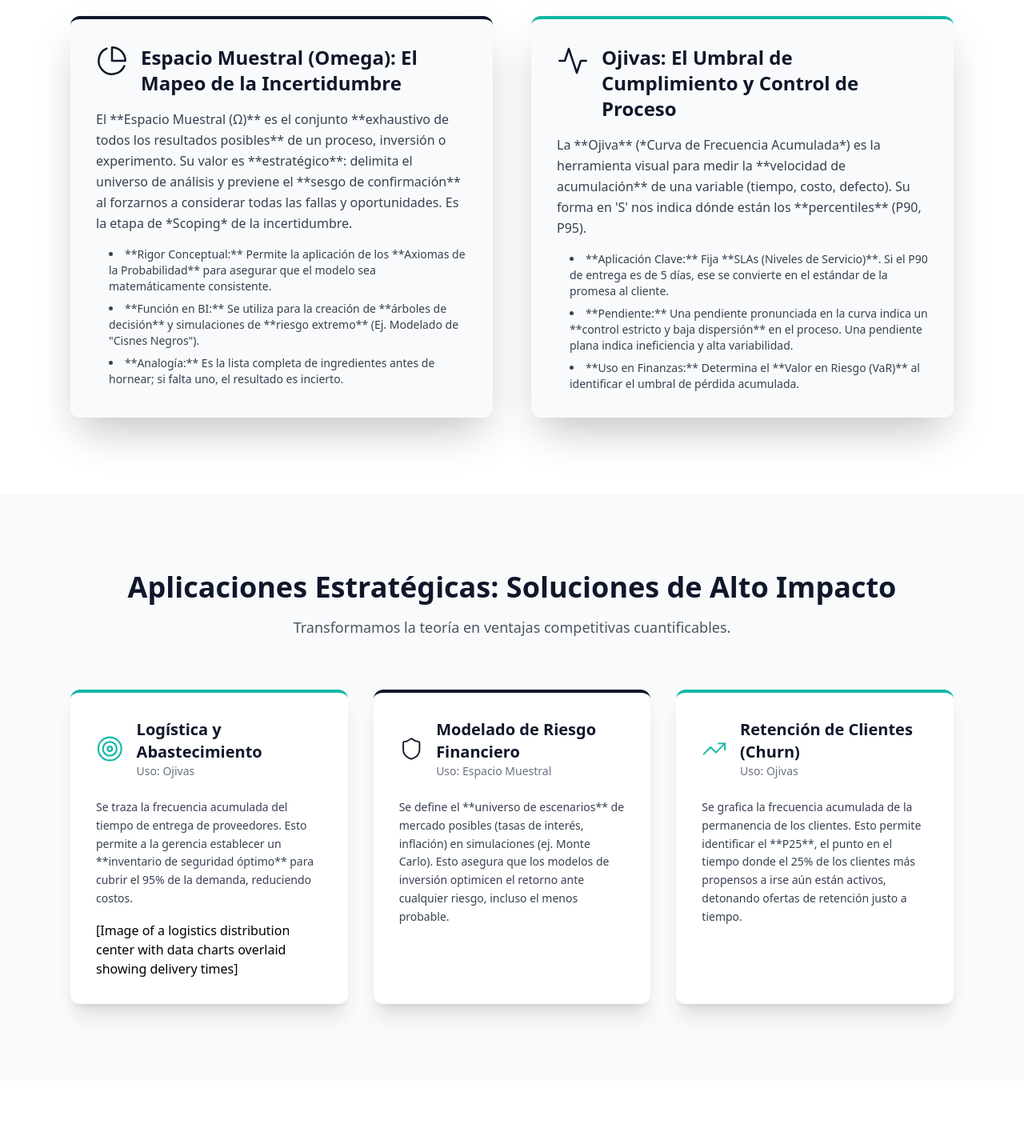
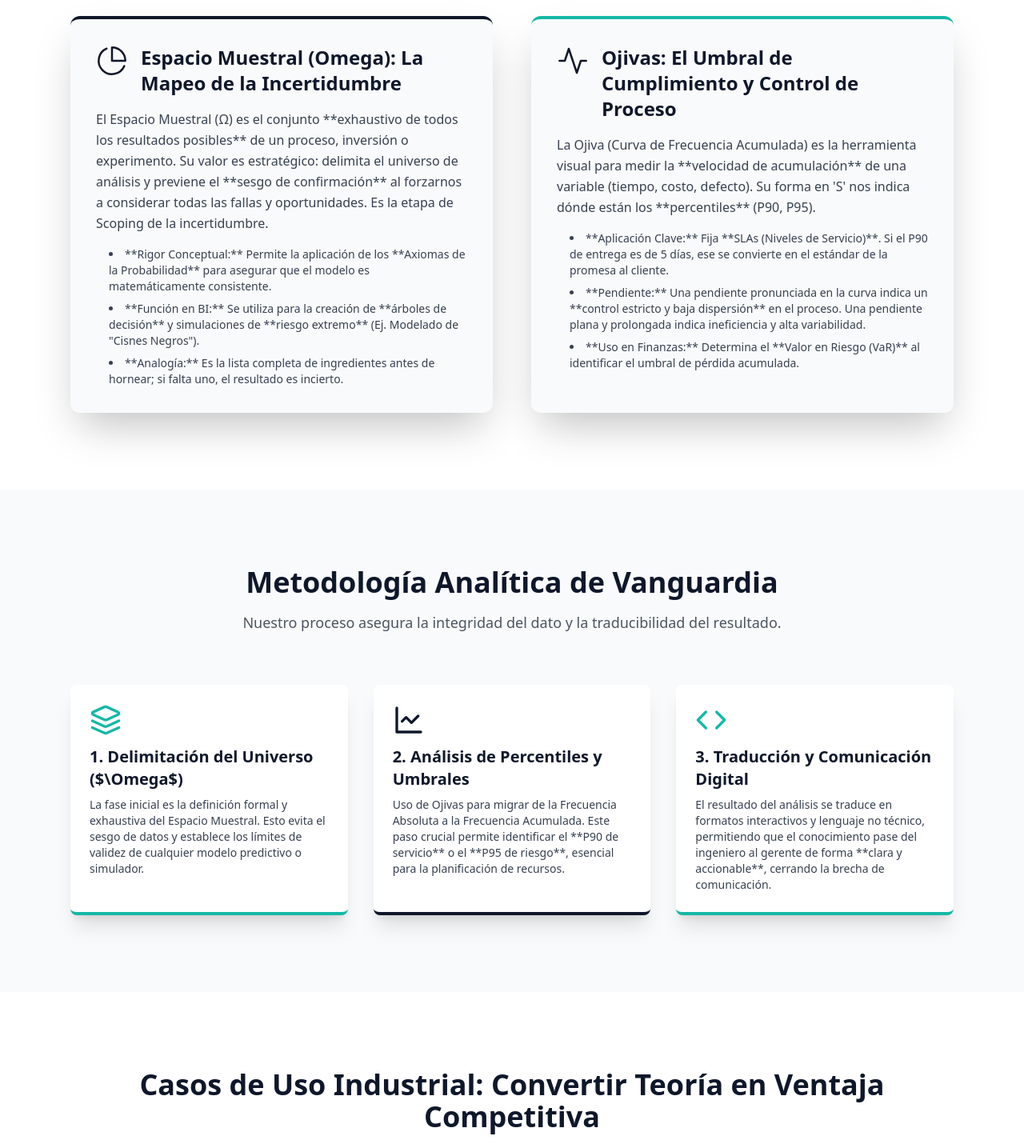
Before and after one commit to Caleb-Aranda-Vela/proyecto-final-ojivas, a React (Vite) app: page / in a window 1280 px wide. Shown: the part 1000-2435 px from the top of the page at 80% size. Built offline with nearby package versions, Linux system fonts and the light colour scheme.

Commit message:
Update LandingPage.jsx with content and structure changes

```diff
--- a/src/LandingPage.jsx
+++ b/src/LandingPage.jsx
@@ -1,7 +1,7 @@
 import React, { useState } from 'react';
 import {
   BarChart3, TrendingUp, Target, Database, PieChart, Activity,
-  Mail, Phone, Linkedin, BookOpenText, CheckCircle, Zap, Shield, Globe
+  Mail, Phone, Linkedin, BookOpenText, CheckCircle, Zap, Shield, Globe, Layers, LineChart, Code
 } from 'lucide-react';
 
 export default function LandingPage() {
@@ -66,14 +66,14 @@ export default function LandingPage() {
             <div className="bg-gray-50 rounded-xl p-8 shadow-2xl border-t-4 border-slate-900 transition-shadow duration-300 hover:shadow-teal-500/50">
               <div className="flex items-start mb-4">
                 <PieChart className="w-10 h-10 text-slate-900 mr-4 flex-shrink-0" strokeWidth={1.5} />
-                <h3 className="text-2xl font-bold text-slate-900">Espacio Muestral (Omega): El Mapeo de la Incertidumbre</h3>
+                <h3 className="text-2xl font-bold text-slate-900">Espacio Muestral (Omega): La Mapeo de la Incertidumbre</h3>
               </div>
               <p className="text-gray-700 leading-relaxed mb-4">
-                El **Espacio Muestral (Ω)** es el conjunto **exhaustivo de todos los resultados posibles** de un proceso, inversión o experimento. Su valor es **estratégico**: delimita el universo de análisis y previene el **sesgo de confirmación** al forzarnos a considerar todas las fallas y oportunidades. Es la etapa de *Scoping* de la incertidumbre.
+                El Espacio Muestral (Ω) es el conjunto **exhaustivo de todos los resultados posibles** de un proceso, inversión o experimento. Su valor es estratégico: delimita el universo de análisis y previene el **sesgo de confirmación** al forzarnos a considerar todas las fallas y oportunidades. Es la etapa de Scoping de la incertidumbre.
               </p>
 
               <ul className="list-disc list-inside text-sm text-gray-700 space-y-2 ml-4 mt-4">
-                <li>**Rigor Conceptual:** Permite la aplicación de los **Axiomas de la Probabilidad** para asegurar que el modelo sea matemáticamente consistente.</li>
+                <li>**Rigor Conceptual:** Permite la aplicación de los **Axiomas de la Probabilidad** para asegurar que el modelo es matemáticamente consistente.</li>
                 <li>**Función en BI:** Se utiliza para la creación de **árboles de decisión** y simulaciones de **riesgo extremo** (Ej. Modelado de "Cisnes Negros").</li>
                 <li>**Analogía:** Es la lista completa de ingredientes antes de hornear; si falta uno, el resultado es incierto.</li>
               </ul>
@@ -86,12 +86,12 @@ export default function LandingPage() {
                 <h3 className="text-2xl font-bold text-slate-900">Ojivas: El Umbral de Cumplimiento y Control de Proceso</h3>
               </div>
               <p className="text-gray-700 leading-relaxed mb-4">
-                La **Ojiva** (*Curva de Frecuencia Acumulada*) es la herramienta visual para medir la **velocidad de acumulación** de una variable (tiempo, costo, defecto). Su forma en 'S' nos indica dónde están los **percentiles** (P90, P95).
+                La Ojiva (Curva de Frecuencia Acumulada) es la herramienta visual para medir la **velocidad de acumulación** de una variable (tiempo, costo, defecto). Su forma en 'S' nos indica dónde están los **percentiles** (P90, P95).
               </p>
 
               <ul className="list-disc list-inside text-sm text-gray-700 space-y-2 ml-4 mt-4">
                 <li>**Aplicación Clave:** Fija **SLAs (Niveles de Servicio)**. Si el P90 de entrega es de 5 días, ese se convierte en el estándar de la promesa al cliente.</li>
-                <li>**Pendiente:** Una pendiente pronunciada en la curva indica un **control estricto y baja dispersión** en el proceso. Una pendiente plana indica ineficiencia y alta variabilidad.</li>
+                <li>**Pendiente:** Una pendiente pronunciada en la curva indica un **control estricto y baja dispersión** en el proceso. Una pendiente plana y prolongada indica ineficiencia y alta variabilidad.</li>
                 <li>**Uso en Finanzas:** Determina el **Valor en Riesgo (VaR)** al identificar el umbral de pérdida acumulada.</li>
               </ul>
             </div>
@@ -99,11 +99,50 @@ export default function LandingPage() {
         </div>
       </section>
 
-      {/* 3. APLICACIONES SECTION (Con Shadow y Animación) */}
+      {/* 3. NUEVA SECCIÓN: Metodología Analítica de Vanguardia */}
       <section className="py-24 bg-gray-50">
         <div className="max-w-6xl mx-auto px-6">
           <h2 className="text-4xl font-bold text-center text-slate-900 mb-4">
-            Aplicaciones Estratégicas: Soluciones de Alto Impacto
+            Metodología Analítica de Vanguardia
+          </h2>
+          <p className="text-center text-gray-600 mb-16 text-lg max-w-3xl mx-auto">
+            Nuestro proceso asegura la integridad del dato y la traducibilidad del resultado.
+          </p>
+
+          <div className="grid md:grid-cols-3 gap-8">
+            {/* Metodología 1 */}
+            <div className="bg-white p-6 rounded-lg shadow-xl border-b-4 border-teal-500">
+              <Layers className="w-10 h-10 text-teal-500 mb-3" />
+              <h4 className="font-bold text-xl mb-2 text-slate-900">1. Delimitación del Universo ($\Omega$)</h4>
+              <p className="text-sm text-gray-700">
+                La fase inicial es la definición formal y exhaustiva del Espacio Muestral. Esto evita el sesgo de datos y establece los límites de validez de cualquier modelo predictivo o simulador.
+              </p>
+            </div>
+            {/* Metodología 2 */}
+            <div className="bg-white p-6 rounded-lg shadow-xl border-b-4 border-slate-900">
+              <LineChart className="w-10 h-10 text-slate-900 mb-3" />
+              <h4 className="font-bold text-xl mb-2 text-slate-900">2. Análisis de Percentiles y Umbrales</h4>
+              <p className="text-sm text-gray-700">
+                Uso de Ojivas para migrar de la Frecuencia Absoluta a la Frecuencia Acumulada. Este paso crucial permite identificar el **P90 de servicio** o el **P95 de riesgo**, esencial para la planificación de recursos.
+              </p>
+            </div>
+            {/* Metodología 3 */}
+            <div className="bg-white p-6 rounded-lg shadow-xl border-b-4 border-teal-500">
+              <Code className="w-10 h-10 text-teal-500 mb-3" />
+              <h4 className="font-bold text-xl mb-2 text-slate-900">3. Traducción y Comunicación Digital</h4>
+              <p className="text-sm text-gray-700">
+                El resultado del análisis se traduce en formatos interactivos y lenguaje no técnico, permitiendo que el conocimiento pase del ingeniero al gerente de forma **clara y accionable**, cerrando la brecha de comunicación.
+              </p>
+            </div>
+          </div>
+        </div>
+      </section>
+
+      {/* 4. APLICACIONES SECTION (Con Shadow y Animación) */}
+      <section className="py-24 bg-white">
+        <div className="max-w-6xl mx-auto px-6">
+          <h2 className="text-4xl font-bold text-center text-slate-900 mb-4">
+            Casos de Uso Industrial: Convertir Teoría en Ventaja Competitiva
           </h2>
           <p className="text-center text-gray-600 mb-16 text-lg max-w-3xl mx-auto">
             Transformamos la teoría en ventajas competitivas cuantificables.
@@ -111,7 +150,7 @@ export default function LandingPage() {
 
           <div className="grid md:grid-cols-3 gap-8">
             {/* Caso 1: Logística */}
-            <div className="bg-white rounded-xl p-8 shadow-xl border-t-4 border-teal-500 hover:shadow-2xl transition-all duration-300">
+            <div className="bg-gray-50 rounded-xl p-8 shadow-xl border-t-4 border-teal-500 hover:shadow-2xl transition-all duration-300">
               <div className="flex items-center mb-6">
                 <Target className="w-10 h-10 text-teal-500 mr-4" strokeWidth={1.5} />
                 <div>
@@ -129,7 +168,7 @@ export default function LandingPage() {
             </div>
 
             {/* Caso 2: Riesgo Financiero */}
-            <div className="bg-white rounded-xl p-8 shadow-xl border-t-4 border-slate-900 hover:shadow-2xl transition-all duration-300">
+            <div className="bg-gray-50 rounded-xl p-8 shadow-xl border-t-4 border-slate-900 hover:shadow-2xl transition-all duration-300">
               <div className="flex items-center mb-6">
                 <Shield className="w-10 h-10 text-slate-900 mr-4" strokeWidth={1.5} />
                 <div>
@@ -144,7 +183,7 @@ export default function LandingPage() {
             </div>
 
             {/* Caso 3: Churn */}
-            <div className="bg-white rounded-xl p-8 shadow-xl border-t-4 border-teal-500 hover:shadow-2xl transition-all duration-300">
+            <div className="bg-gray-50 rounded-xl p-8 shadow-xl border-t-4 border-teal-500 hover:shadow-2xl transition-all duration-300">
               <div className="flex items-center mb-6">
                 <TrendingUp className="w-10 h-10 text-teal-500 mr-4" strokeWidth={1.5} />
                 <div>
@@ -161,7 +200,7 @@ export default function LandingPage() {
         </div>
       </section>
 
-      {/* 4. VISUALIZACIÓN SECTION (Diagramas SVG) */}
+      {/* 5. VISUALIZACIÓN SECTION (Diagramas SVG) */}
       <section className="py-20 bg-white">
         <div className="max-w-6xl mx-auto px-6">
           <h2 className="text-4xl font-bold text-center text-slate-900 mb-16">
@@ -175,7 +214,7 @@ export default function LandingPage() {
               <svg viewBox="0 0 300 200" className="w-full max-w-md mx-auto">
                 <rect width="300" height="200" fill="#f8fafc" rx="8" />
                 <text x="150" y="25" textAnchor="middle" className="text-sm font-semibold fill-slate-700">
-                  Universo de Resultados
+                  Universo de Resultados Ω
                 </text>
                 <circle cx="120" cy="110" r="60" fill="none" stroke="#14b8a6" strokeWidth="2.5" opacity="0.7" />
                 <text x="120" y="110" textAnchor="middle" className="text-xs fill-slate-600">Riesgo A</text>
@@ -222,7 +261,7 @@ export default function LandingPage() {
         </div>
       </section>
 
-      {/* 5. CONCLUSIÓN Y RIGOR METODOLÓGICO */}
+      {/* 6. CONCLUSIÓN Y RIGOR METODOLÓGICO */}
       <section className="py-20 bg-gray-100">
         <div className="max-w-6xl mx-auto px-6">
           <h2 className="text-4xl font-bold text-center text-slate-900 mb-4">
@@ -238,7 +277,7 @@ export default function LandingPage() {
               <CheckCircle className="w-8 h-8 text-teal-500 mb-4" />
               <h3 className="text-xl font-bold text-slate-900 mb-3">Conclusión: El Dominio de la Comunicación</h3>
               <p className="text-gray-700 leading-relaxed">
-                La estadística no es solo matemática; es el lenguaje universal para gestionar la incertidumbre. Dominar el Omega es conocer los límites del problema, y la Ojiva es la herramienta para medir el rendimiento contra esos límites. Este proyecto demuestra que la **ingeniería es la capacidad de traducir la complejidad en decisiones claras y comunicables**.
+                La estadística no es solo matemática; es el lenguaje universal para gestionar la incertidumbre. Dominar el Omega es conocer los límites del problema, y la Ojiva es la herramienta para medir el rendimiento contra esos límites. Este proyecto demuestra que la ingeniería es la capacidad de traducir la complejidad en decisiones claras y comunicables.
               </p>
             </div>
 
@@ -247,7 +286,7 @@ export default function LandingPage() {
               <BookOpenText className="w-8 h-8 text-slate-900 mb-4" />
               <h3 className="text-xl font-bold text-slate-900 mb-3">Rigor Metodológico y Referencias (IEEE/APA)</h3>
               <p className="text-gray-700 mb-3">
-                El desarrollo de esta página se centró en la **claridad sobre la fórmula**, el uso de **Analogías No Técnicas** y la **Visualización Schemática (SVG)** para simplificar conceptos profundos.
+                El desarrollo de esta página se centró en la claridad sobre la fórmula, el uso de Analogías No Técnicas y la Visualización Schemática (SVG) para simplificar conceptos profundos.
               </p>
               <ul className="list-disc list-inside text-sm text-gray-600 space-y-1 ml-4">
                 <li>[1] W. Feller, *An Introduction to Probability Theory and Its Applications*. Wiley, 1968.</li>
@@ -259,7 +298,7 @@ export default function LandingPage() {
         </div>
       </section>
 
-      {/* 6. CTA y Contact Section (Myriam Estrella Ávila Solís) */}
+      {/* 7. CTA y Contact Section (Myriam Estrella Ávila Solís) */}
       <section className="py-20 bg-gradient-to-r from-slate-900 to-slate-800 text-white">
         <div className="max-w-6xl mx-auto px-6 grid md:grid-cols-2 gap-10 items-start">
 
```
